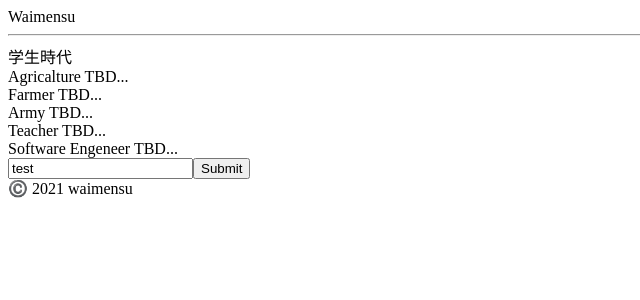
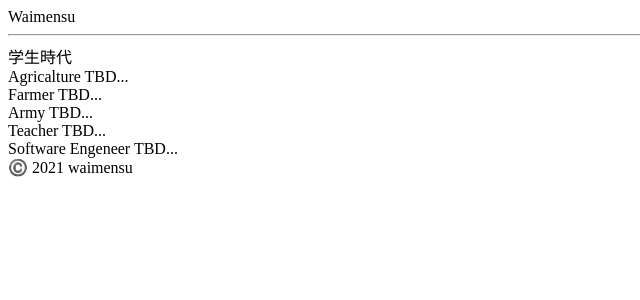
Before and after one commit to zahmis/waimensu, a Next.js app: page / in a window 1280 px wide. Shown: the top 300 px of the page, without its empty margins (0-640 px from the left). Built offline with nearby package versions, Linux system fonts and the light colour scheme; no server answers; the database is empty.

Commit message:
comment out

```diff
--- a/pages/index.tsx
+++ b/pages/index.tsx
@@ -40,11 +40,10 @@ export default function Home() {
           <hr />
           <History />
         </div>
-        <form className="" onSubmit={handleSubmit(onSubmit)}>
-          {/* register your input into the hook by invoking the "register" function */}
-          <input defaultValue="test" {...register('userName')} />
-          <input type="submit" />
-        </form>
+        {/* <form className="" onSubmit={handleSubmit(onSubmit)}> */}
+        {/* <input defaultValue="test" {...register('userName')} /> */}
+        {/* <input type="submit" /> */}
+        {/* </form> */}
       </main>
       <footer className="text-center">©️ 2021 waimensu</footer>
     </div>
```
